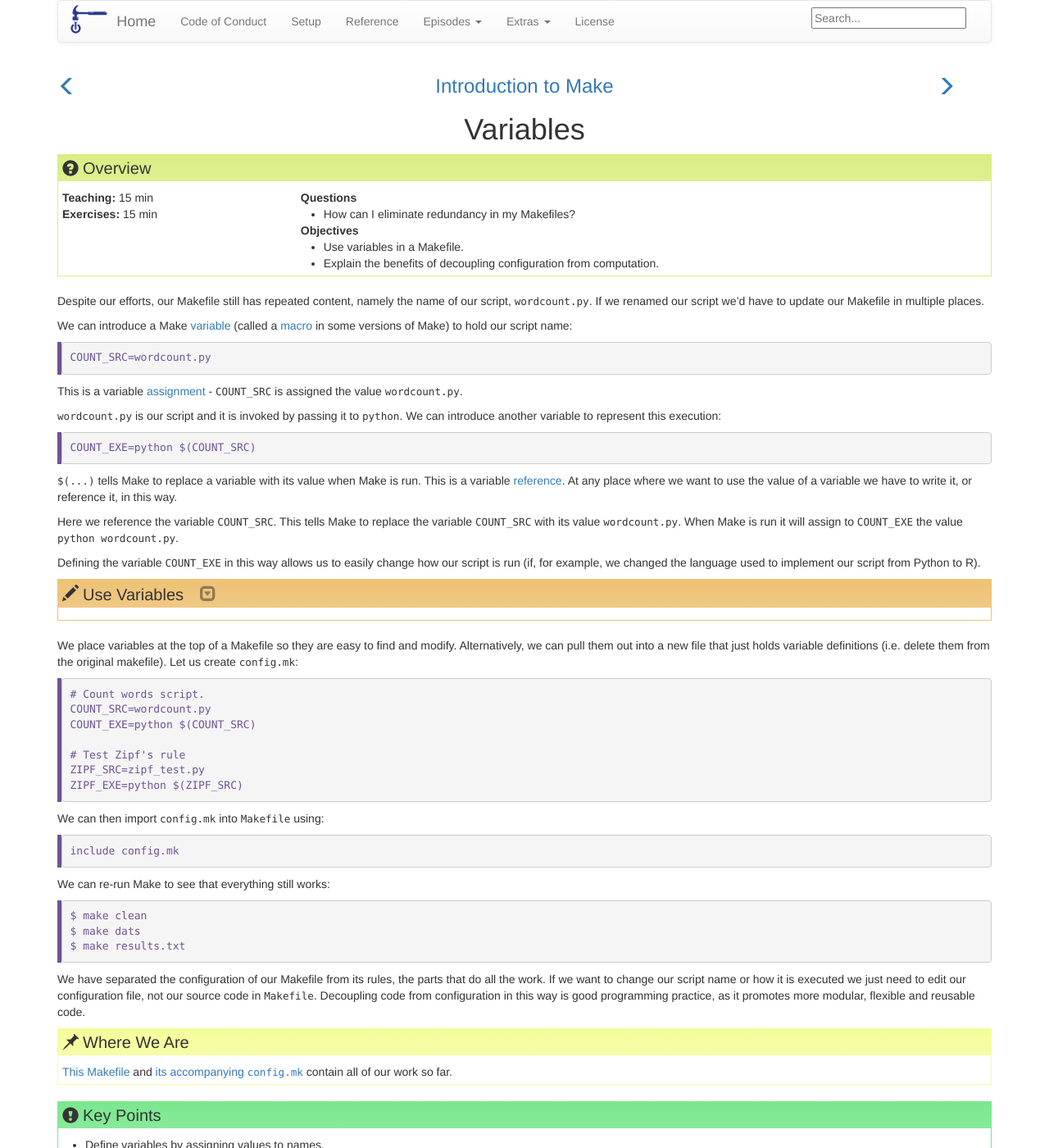
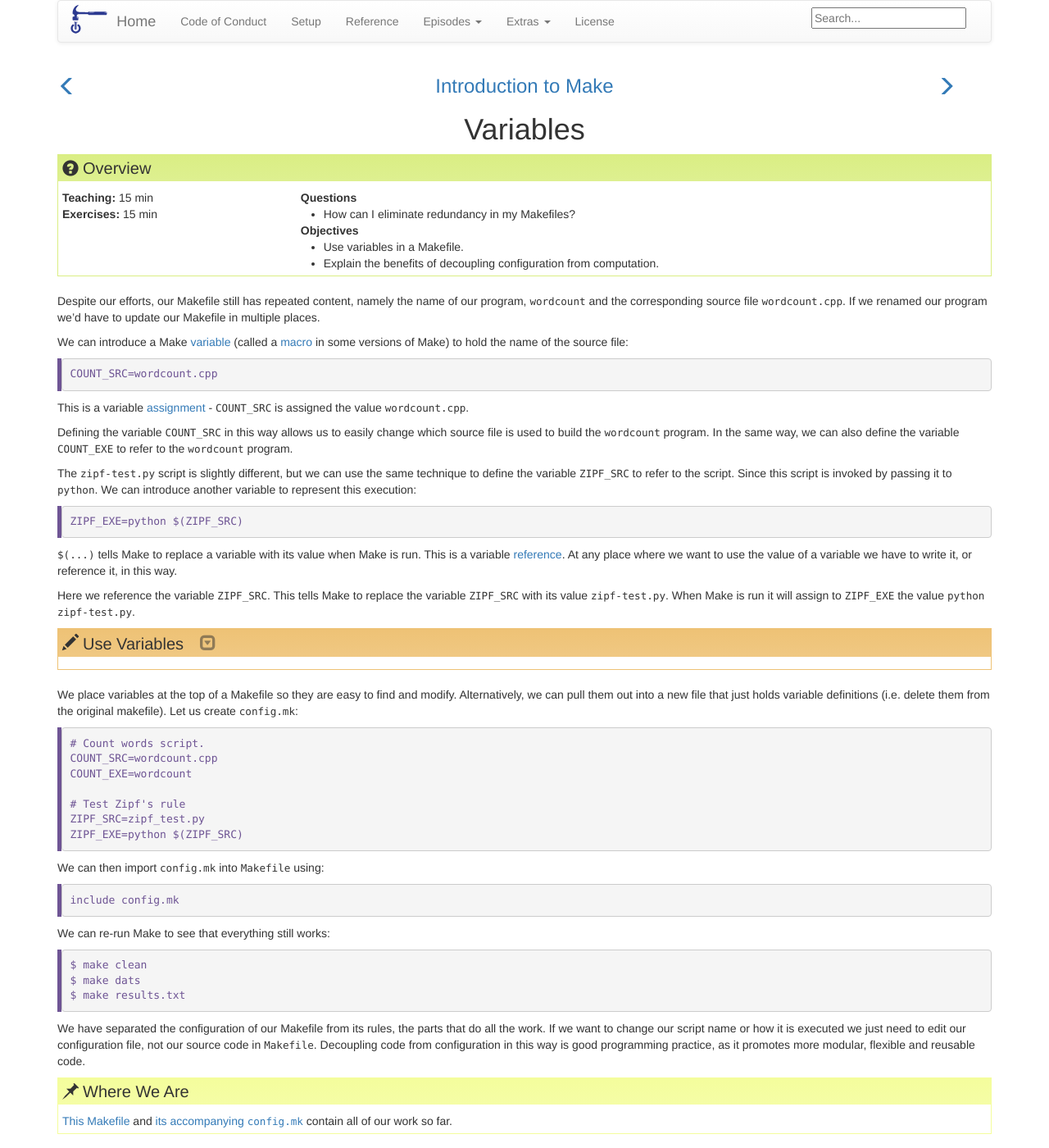
Before and after one commit to ornl-ssd/cpp-make-intro, a Jekyll site: the page built from _episodes/06-variables.md, in a window 1280 px wide and 1400 px high. Shown: the whole window at 82% size. Built offline with Jekyll 4.4.1, drawn with Linux system fonts in a browser that asks for light colours.

Commit message:
Update 06.
Signed-off-by: Watson, Gregory <g.watson@computer.org>

```diff
--- a/_episodes/06-variables.md
+++ b/_episodes/06-variables.md
@@ -13,27 +13,34 @@
 ---
 
 Despite our efforts, our Makefile still has repeated content, namely
-the name of our script, `wordcount.py`. If we renamed our script we'd
-have to update our Makefile in multiple places.
+the name of our program, `wordcount` and the corresponding source file
+`wordcount.cpp`. If we renamed our program we'd have to update our
+Makefile in multiple places.
 
 We can introduce a Make [variable]({{ page.root }}/reference/#variable) (called a
-[macro]({{ page.root }}/reference/#macro) in some versions of Make) to hold our
-script name:
+[macro]({{ page.root }}/reference/#macro) in some versions of Make) to hold the
+name of the source file:
 
 ~~~
-COUNT_SRC=wordcount.py
+COUNT_SRC=wordcount.cpp
 ~~~
 {: .make}
 
 This is a variable [assignment]({{ page.root }}/reference/#assignment) -
-`COUNT_SRC` is assigned the value `wordcount.py`.
+`COUNT_SRC` is assigned the value `wordcount.cpp`.
 
-`wordcount.py` is our script and it is invoked by passing it to
-`python`. We can introduce another variable to represent this
-execution:
+Defining the variable `COUNT_SRC` in this way allows us to easily
+change which source file is used to build the `wordcount` program. In the
+same way, we can also define the variable `COUNT_EXE` to
+refer to the `wordcount` program.
+
+The `zipf-test.py` script is slightly different, but we can use the same
+technique to define the variable `ZIPF_SRC` to refer to the script. Since
+this script is invoked by passing it to `python`. We can introduce another
+variable to represent this execution:
 
 ~~~
-COUNT_EXE=python $(COUNT_SRC)
+ZIPF_EXE=python $(ZIPF_SRC)
 ~~~
 {: .make}
 
@@ -42,14 +49,10 @@
 any place where we want to use the value of a variable we have to
 write it, or reference it, in this way.
 
-Here we reference the variable `COUNT_SRC`. This tells Make to
-replace the variable `COUNT_SRC` with its value `wordcount.py`. When
-Make is run it will assign to `COUNT_EXE` the value `python
-wordcount.py`.
-
-Defining the variable `COUNT_EXE` in this way allows us to easily
-change how our script is run (if, for example, we changed the language
-used to implement our script from Python to R).
+Here we reference the variable `ZIPF_SRC`. This tells Make to
+replace the variable `ZIPF_SRC` with its value `zipf-test.py`. When
+Make is run it will assign to `ZIPF_EXE` the value `python
+zipf-test.py`.
 
 > ## Use Variables
 >
@@ -72,8 +75,8 @@
 
 ~~~
 # Count words script.
-COUNT_SRC=wordcount.py
-COUNT_EXE=python $(COUNT_SRC)
+COUNT_SRC=wordcount.cpp
+COUNT_EXE=wordcount
 
 # Test Zipf's rule
 ZIPF_SRC=zipf_test.py
```
Also changed, not shown: 2 other files.
